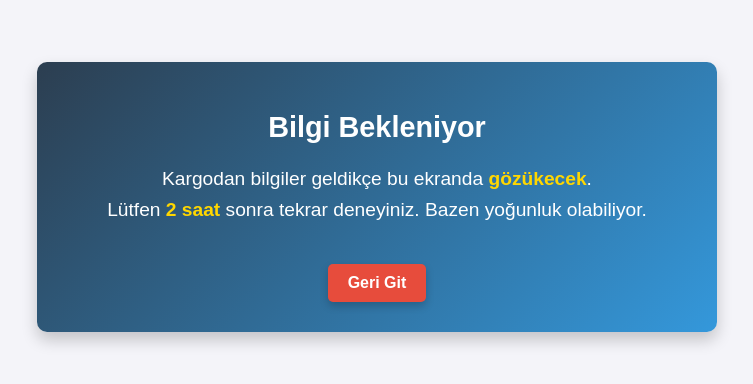
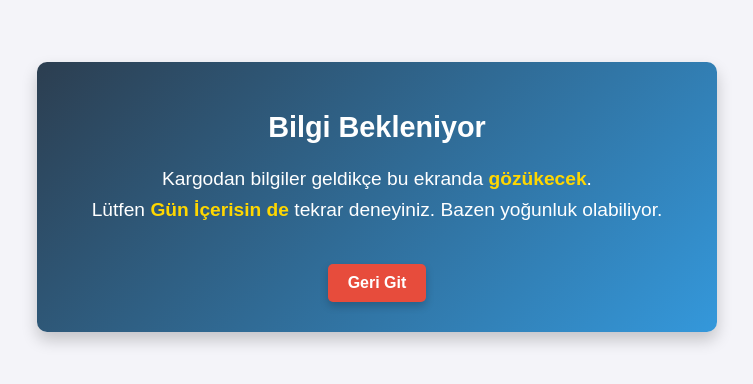
Before and after one commit to SiparisTakip/siparis_takip2, a Flask app: template templates/takipyok.html in a window 1280 px wide. Shown: the part 203-587 px from the top of the page, without its empty margins (263-1016 px from the left). Run offline with Flask 3, Linux system fonts and the light colour scheme; the template is opened without the code that fills it, so the values that code supplies are empty.

Commit message:
Update takipyok.html

```diff
--- a/templates/takipyok.html
+++ b/templates/takipyok.html
@@ -67,7 +67,7 @@
     <div class="message-container">
         <h1>Bilgi Bekleniyor</h1>
         <p>{{ veriler}} Kargodan bilgiler geldikçe bu ekranda <span>gözükecek</span>. <br>
-        Lütfen <span>2 saat</span> sonra tekrar deneyiniz. Bazen yoğunluk olabiliyor.</p>
+        Lütfen <span>Gün İçerisin de</span> tekrar deneyiniz. Bazen yoğunluk olabiliyor.</p>
         <a href="javascript:history.back()" class="back-button">Geri Git</a>
     </div>
 </body>
```
